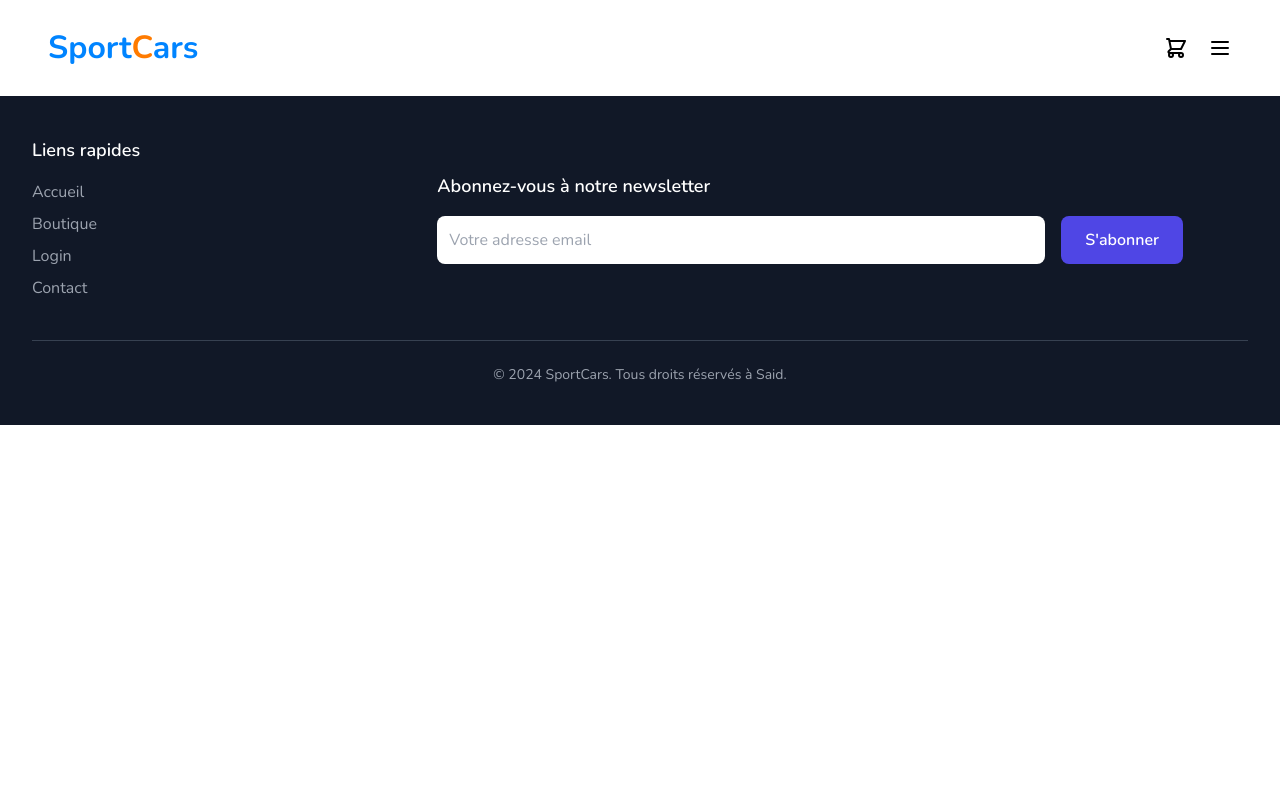
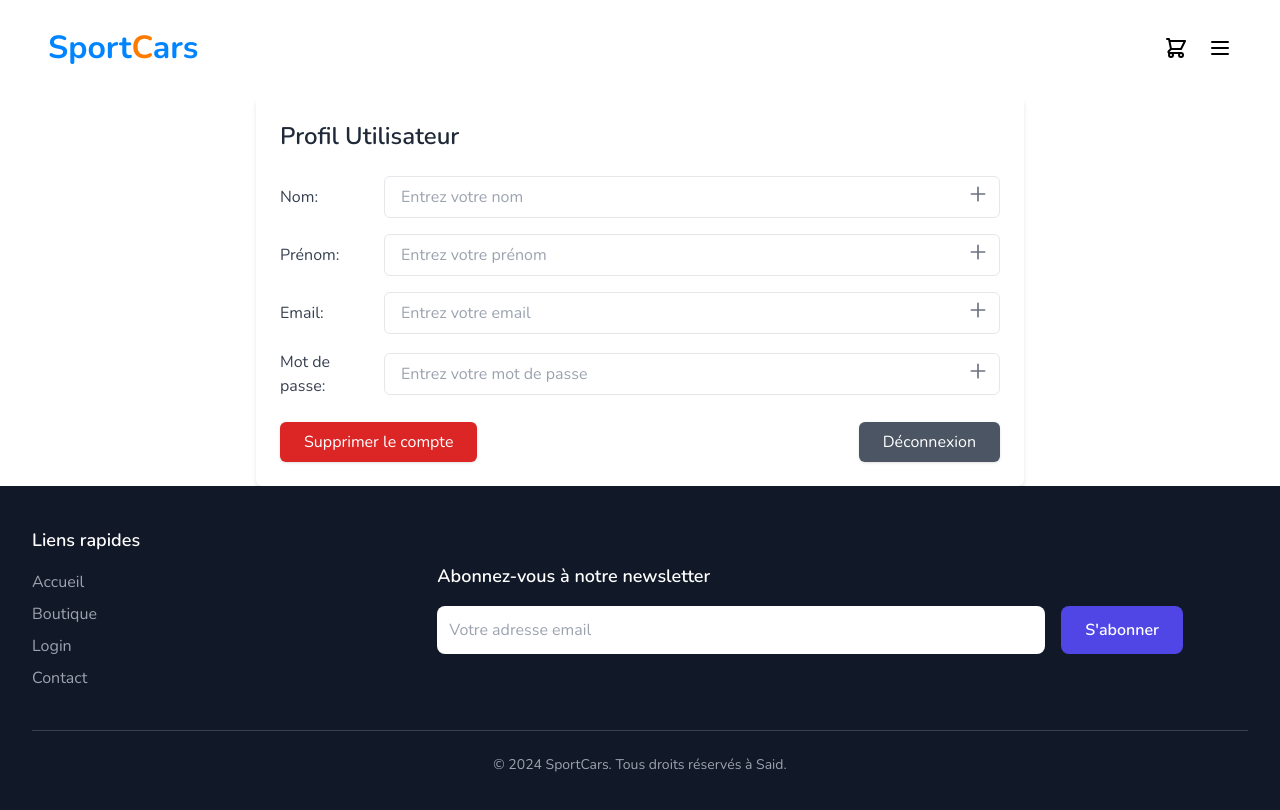
Before and after one commit to SaidS9113/API-SYMFONY-REACT, a React (Create React App) app in the folder front-end-react/: page / in a window 1280 px wide. Shown: the top 810 px of the page. Built offline with nearby package versions, Linux system fonts and the light colour scheme.

Commit message:
Ajout du front-end d'une page Profil pour les informations de l'utilisateur.

```diff
--- a/front-end-react/src/App.js
+++ b/front-end-react/src/App.js
@@ -9,6 +9,7 @@ import ModificationCategorie from "./components/ModificationCategorie";
 import FormAuth from "./components/FormAuth";
 import Inscription from "./components/Inscription";
 import Panier from "./components/Panier";
+import Profil from "./components/Profil";
 import Footer from "./components/Footer";
 
 import { BrowserRouter as Router, Routes, Route } from "react-router-dom";
@@ -23,7 +24,9 @@ function App() {
       <Router>
         <header>
           <Header />
+
         </header>
+        <Profil />
         <Routes>
           {/* Routes accessibles à tout le monde */}
           <Route path="/accueil" element={<Accueil />} />
--- /dev/null
+++ b/front-end-react/src/components/Profil.jsx
@@ -0,0 +1,168 @@
+import { Fragment } from "react";
+import { Link } from "react-router-dom";
+
+function Profil() {
+  return (
+    <div className="max-w-3xl mx-auto p-6 bg-white shadow-md rounded-md">
+      <h2 className="text-2xl font-semibold mb-6 text-gray-800">Profil Utilisateur</h2>
+
+      <form>
+        <div className="space-y-4">
+          {/* Nom */}
+          <div className="flex items-center gap-2">
+            <label htmlFor="nom" className="w-24 text-gray-700 font-medium">
+              Nom:
+            </label>
+            <div className="flex-grow relative">
+              <input
+                id="nom"
+                type="text"
+                placeholder="Entrez votre nom"
+                className="w-full px-4 py-2 border rounded-md focus:outline-none focus:ring focus:ring-blue-300"
+              />
+              <button
+                type="button"
+                className="absolute right-3 top-2 text-gray-500 hover:text-gray-700"
+              >
+                <svg
+                  xmlns="http://www.w3.org/2000/svg"
+                  className="w-5 h-5"
+                  fill="none"
+                  viewBox="0 0 24 24"
+                  stroke="currentColor"
+                >
+                  <path
+                    strokeLinecap="round"
+                    strokeLinejoin="round"
+                    strokeWidth={2}
+                    d="M12 4v16m8-8H4"
+                  />
+                </svg>
+              </button>
+            </div>
+          </div>
+
+          {/* Prénom */}
+          <div className="flex items-center gap-2">
+            <label htmlFor="prenom" className="w-24 text-gray-700 font-medium">
+              Prénom:
+            </label>
+            <div className="flex-grow relative">
+              <input
+                id="prenom"
+                type="text"
+                placeholder="Entrez votre prénom"
+                className="w-full px-4 py-2 border rounded-md focus:outline-none focus:ring focus:ring-blue-300"
+              />
+              <button
+                type="button"
+                className="absolute right-3 top-2 text-gray-500 hover:text-gray-700"
+              >
+                <svg
+                  xmlns="http://www.w3.org/2000/svg"
+                  className="w-5 h-5"
+                  fill="none"
+                  viewBox="0 0 24 24"
+                  stroke="currentColor"
+                >
+                  <path
+                    strokeLinecap="round"
+                    strokeLinejoin="round"
+                    strokeWidth={2}
+                    d="M12 4v16m8-8H4"
+                  />
+                </svg>
+              </button>
+            </div>
+          </div>
+
+          {/* Email */}
+          <div className="flex items-center gap-2">
+            <label htmlFor="email" className="w-24 text-gray-700 font-medium">
+              Email:
+            </label>
+            <div className="flex-grow relative">
+              <input
+                id="email"
+                type="email"
+                placeholder="Entrez votre email"
+                className="w-full px-4 py-2 border rounded-md focus:outline-none focus:ring focus:ring-blue-300"
+              />
+              <button
+                type="button"
+                className="absolute right-3 top-2 text-gray-500 hover:text-gray-700"
+              >
+                <svg
+                  xmlns="http://www.w3.org/2000/svg"
+                  className="w-5 h-5"
+                  fill="none"
+                  viewBox="0 0 24 24"
+                  stroke="currentColor"
+                >
+                  <path
+                    strokeLinecap="round"
+                    strokeLinejoin="round"
+                    strokeWidth={2}
+                    d="M12 4v16m8-8H4"
+                  />
+                </svg>
+              </button>
+            </div>
+          </div>
+
+          {/* Mot de passe */}
+          <div className="flex items-center gap-2">
+            <label htmlFor="password" className="w-24 text-gray-700 font-medium">
+              Mot de passe:
+            </label>
+            <div className="flex-grow relative">
+              <input
+                id="password"
+                type="password"
+                placeholder="Entrez votre mot de passe"
+                className="w-full px-4 py-2 border rounded-md focus:outline-none focus:ring focus:ring-blue-300"
+              />
+              <button
+                type="button"
+                className="absolute right-3 top-2 text-gray-500 hover:text-gray-700"
+              >
+                <svg
+                  xmlns="http://www.w3.org/2000/svg"
+                  className="w-5 h-5"
+                  fill="none"
+                  viewBox="0 0 24 24"
+                  stroke="currentColor"
+                >
+                  <path
+                    strokeLinecap="round"
+                    strokeLinejoin="round"
+                    strokeWidth={2}
+                    d="M12 4v16m8-8H4"
+                  />
+                </svg>
+              </button>
+            </div>
+          </div>
+        </div>
+
+        {/* Boutons */}
+        <div className="mt-6 flex justify-between">
+          <button
+            type="button"
+            className="px-6 py-2 bg-red-600 text-white rounded-md shadow hover:bg-red-700 focus:outline-none focus:ring focus:ring-red-300"
+          >
+            Supprimer le compte
+          </button>
+          <Link
+            to="/logout"
+            className="px-6 py-2 bg-gray-600 text-white rounded-md shadow hover:bg-gray-700 focus:outline-none focus:ring focus:ring-gray-300"
+          >
+            Déconnexion
+          </Link>
+        </div>
+      </form>
+    </div>
+  );
+}
+
+export default Profil;
```
Also changed, not shown: 1 other file (tests, documents, lock files or other folders).
